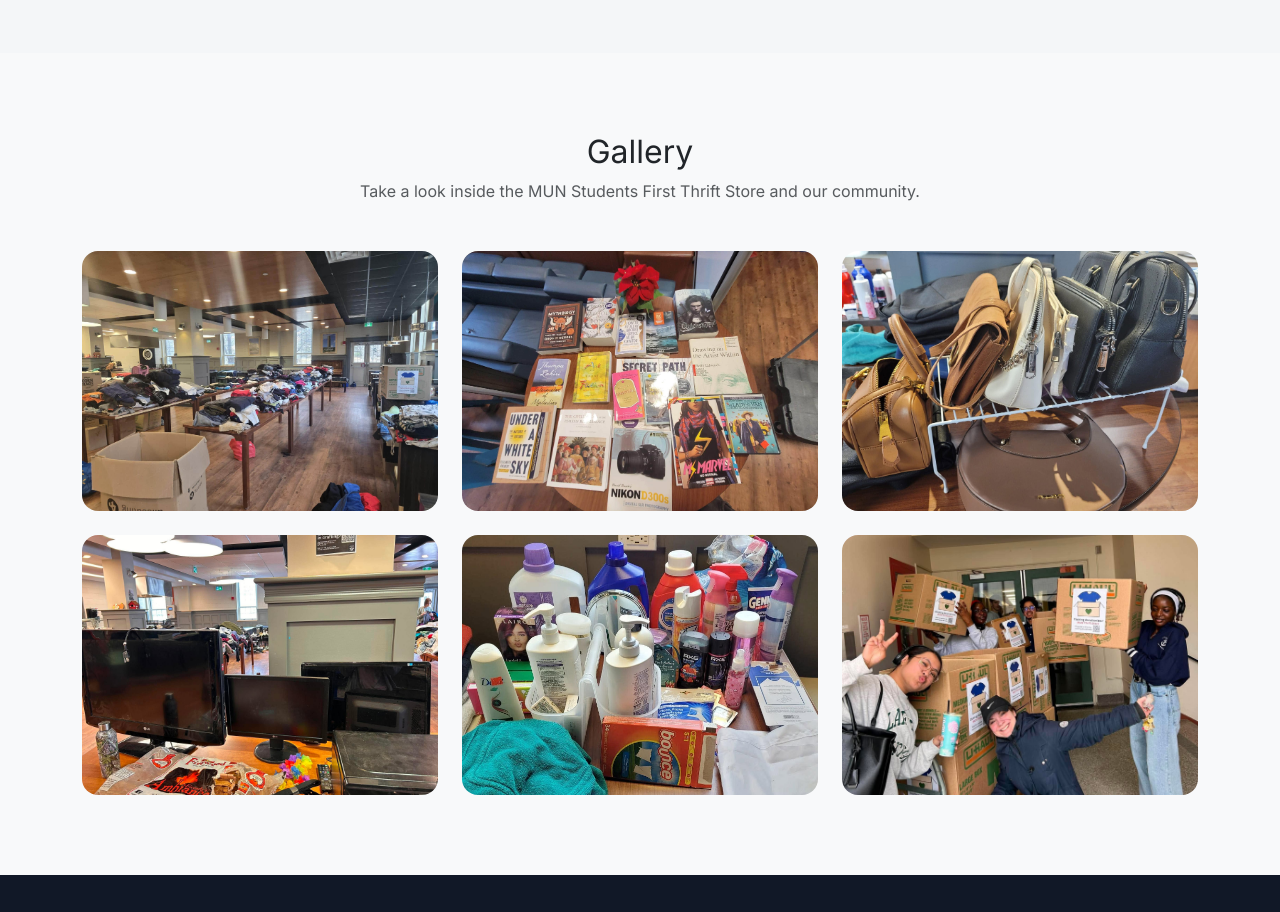
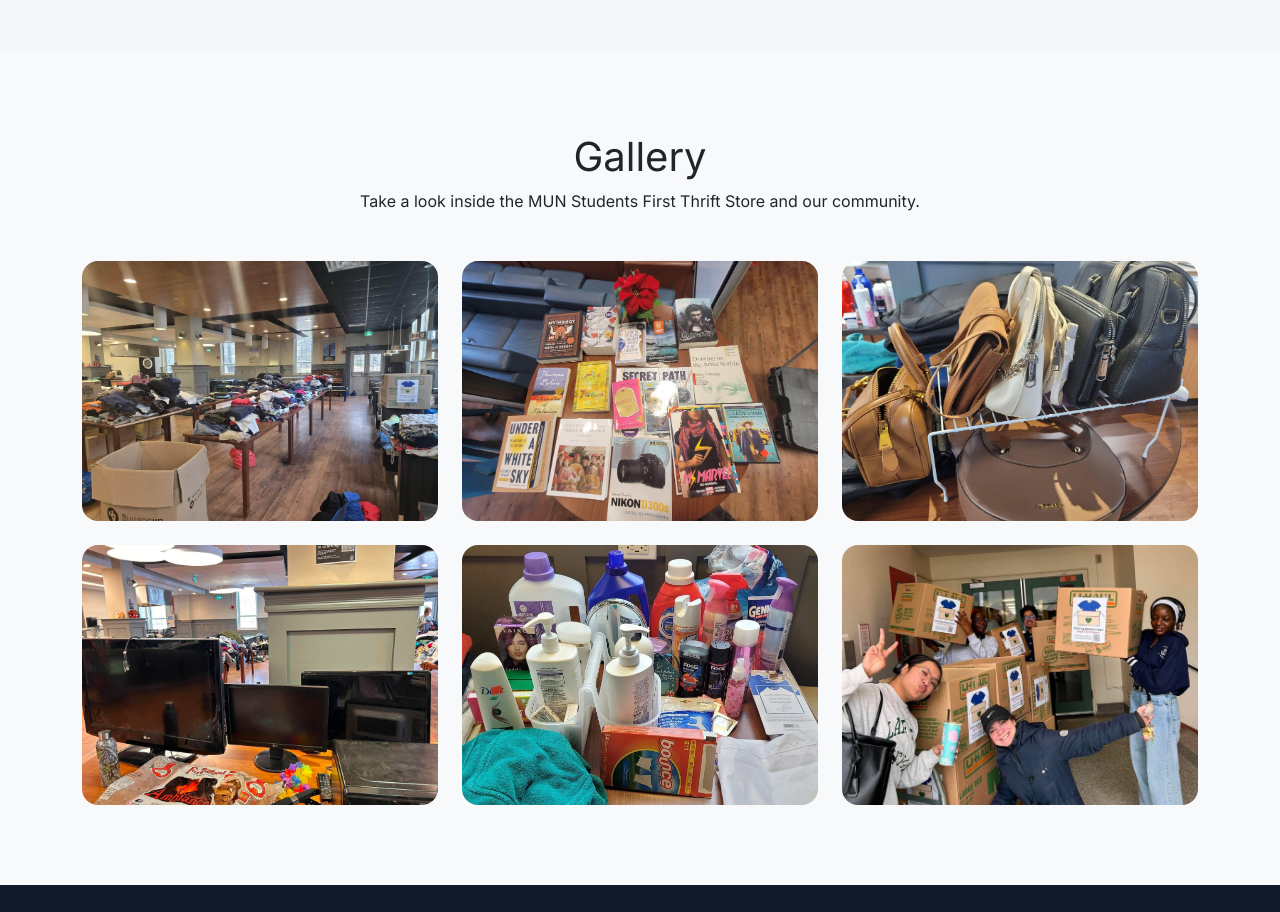
Before and after one commit to rayan-mric/mun_thrift_store, a plain HTML site: page about_us.html in a window 1280 px wide. Shown: the part 1180-2092 px from the top of the page. Drawn offline with nearby package versions, Linux system fonts and the light colour scheme.

Commit message:
proof reading

```diff
--- a/about_us.html
+++ b/about_us.html
@@ -83,8 +83,8 @@
 <section class="section-padding bg-light">
     <div class="container">
         <div class="text-center mb-5">
-            <h2>Gallery</h2>
-            <p class="text-muted">
+            <h1>Gallery</h1>
+            <p >
                 Take a look inside the MUN Students First Thrift Store and our community.
             </p>
         </div>
```
